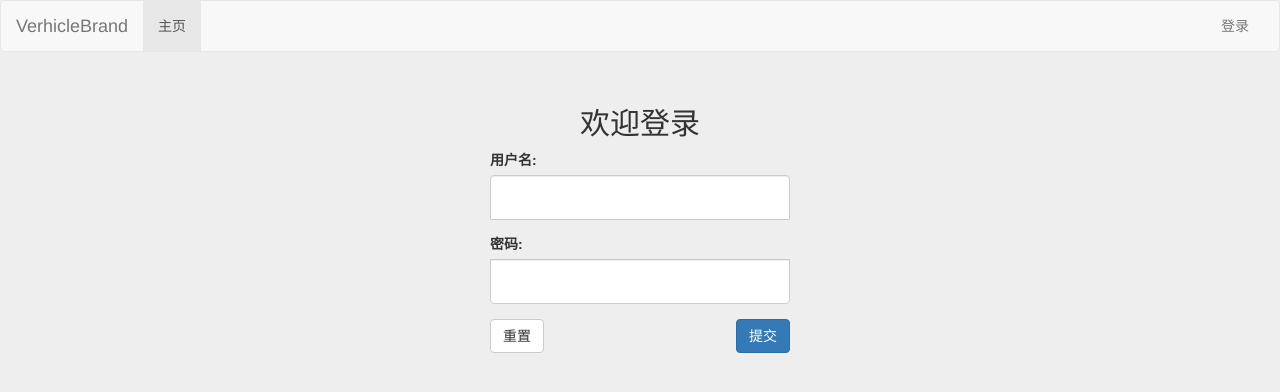
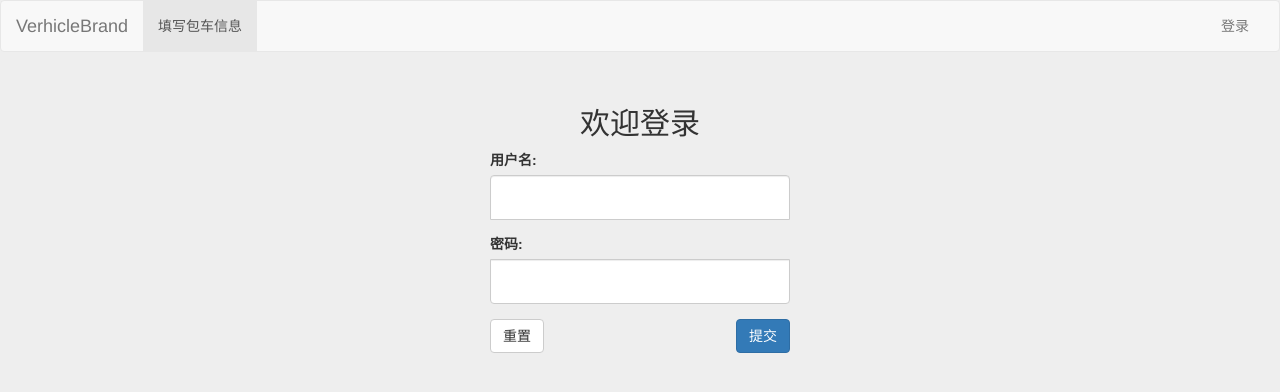
Before and after one commit to cycmay/vehicleQrcodeWEB, a Django app: page /login/ in a window 1280 px wide. Shown: the top 392 px of the page. Run offline with Django 3.2, Linux system fonts and the light colour scheme; some libraries are stand-ins or nearby versions.

```diff
--- a/templates/login/base.html
+++ b/templates/login/base.html
@@ -37,7 +37,7 @@
         <!-- Collect the nav links, forms, and other content for toggling -->
         <div class="collapse navbar-collapse" id="my-nav">
           <ul class="nav navbar-nav">
-            <li class="active"><a href="/index/">主页</a></li>
+            <li class="active"><a href="/vehicleBrandInfo/form_to_fill">填写包车信息</a></li>
           </ul>
           <ul class="nav navbar-nav navbar-right">
               {% if request.session.is_login %}
```
